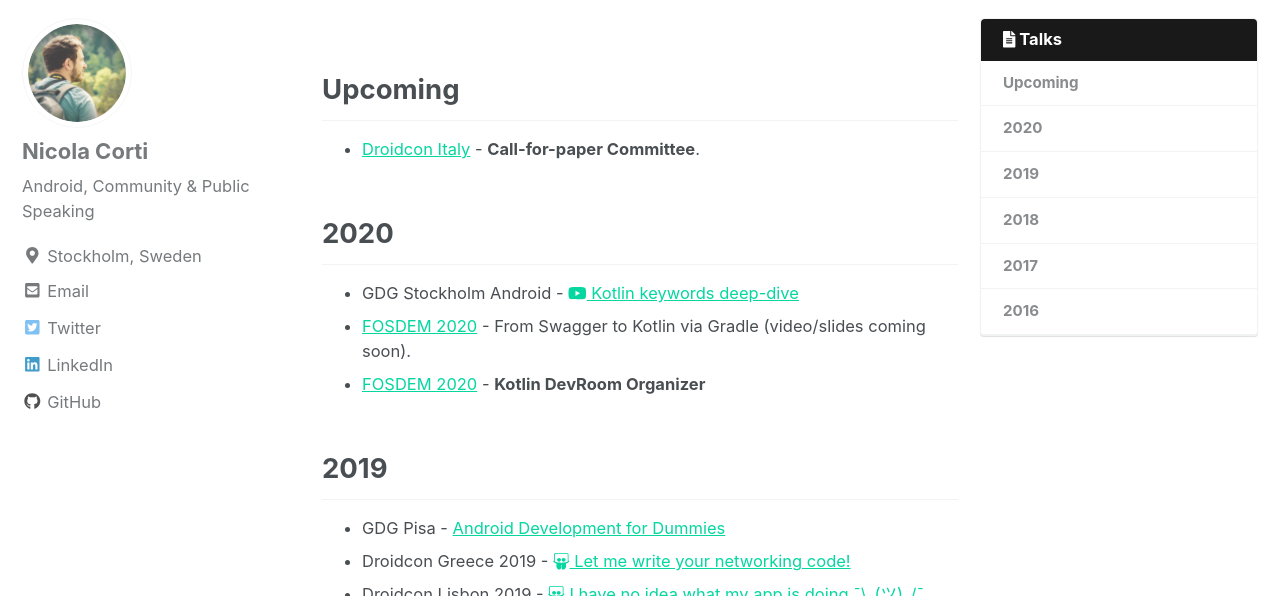
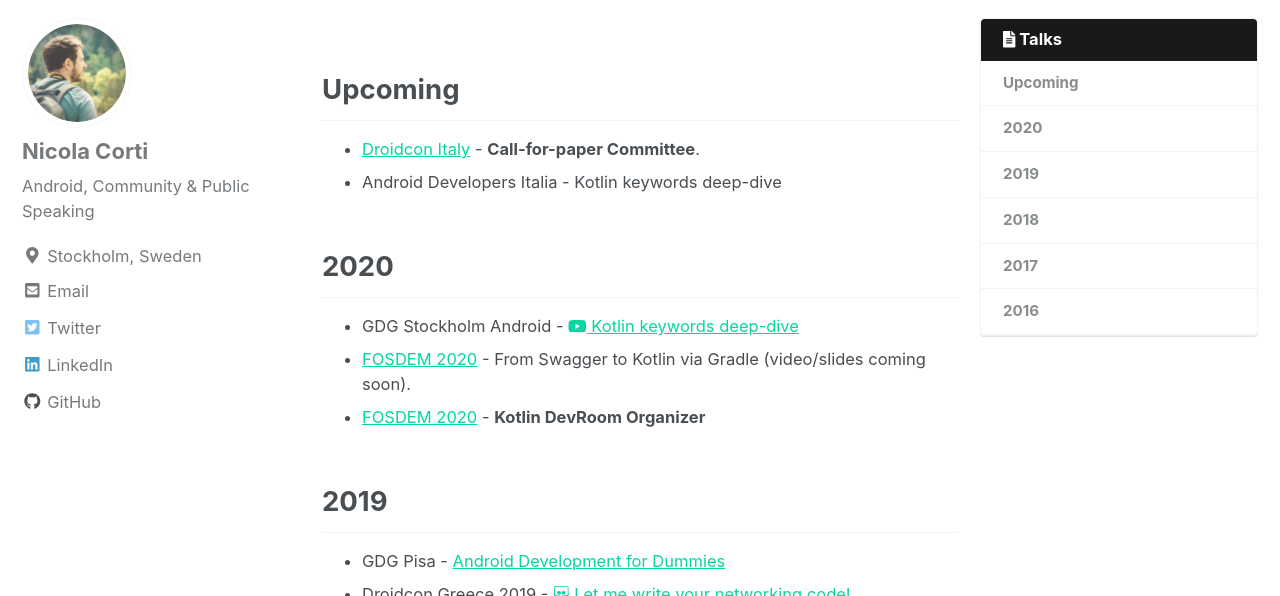
Before and after one commit to cortinico/cortinico.github.io, a Jekyll site: the page built from _pages/talks.md, in a window 1280 px wide and 900 px high, cut to the strip 304-900 px from the top of the window. Built offline with Jekyll 4.4.1, drawn with Linux system fonts in a browser that asks for light colours; nearby versions of some CDN libraries.

```diff
--- a/_pages/talks.md
+++ b/_pages/talks.md
@@ -16,6 +16,7 @@
 ## Upcoming
 
 * [Droidcon Italy](https://droidcon.it) - **Call-for-paper Committee**.
+* Android Developers Italia - Kotlin keywords deep-dive
 {: .talk-section }
 
 ## 2020
```
